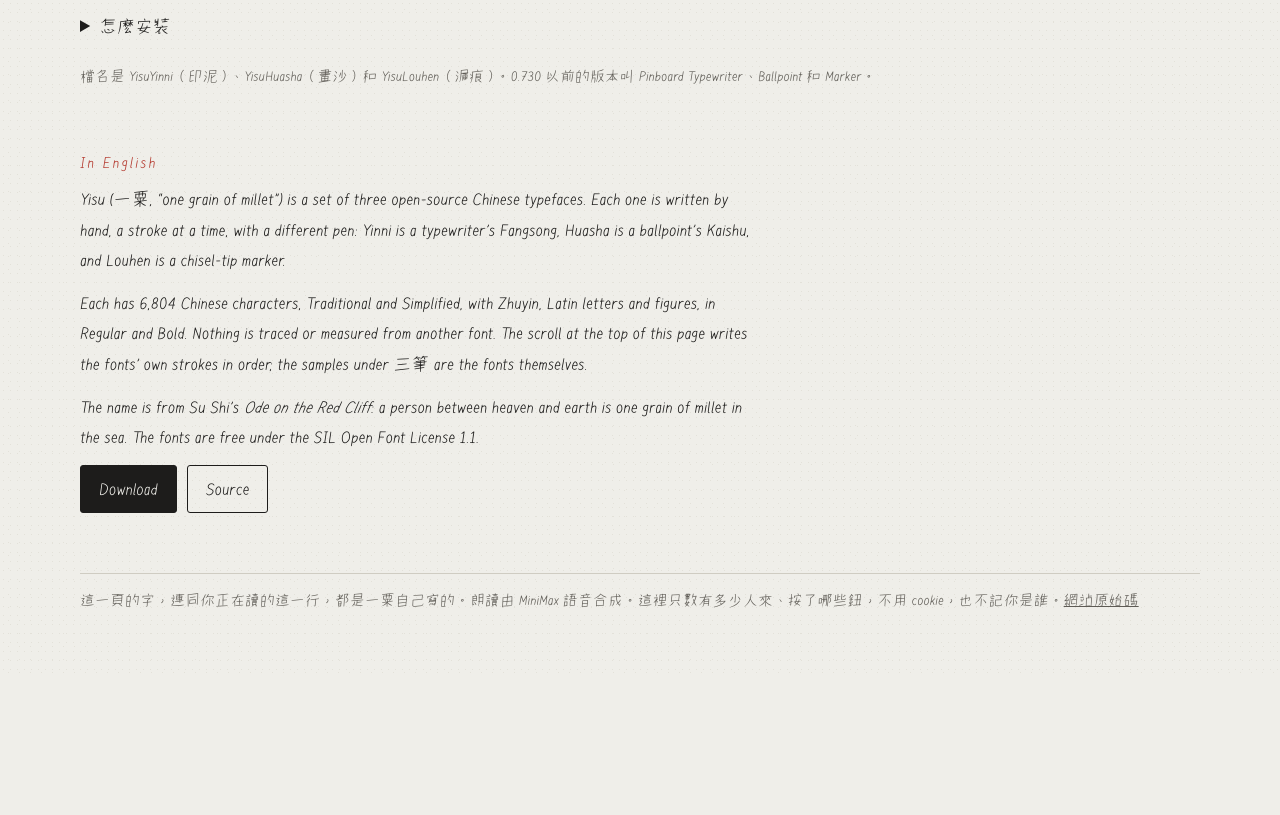
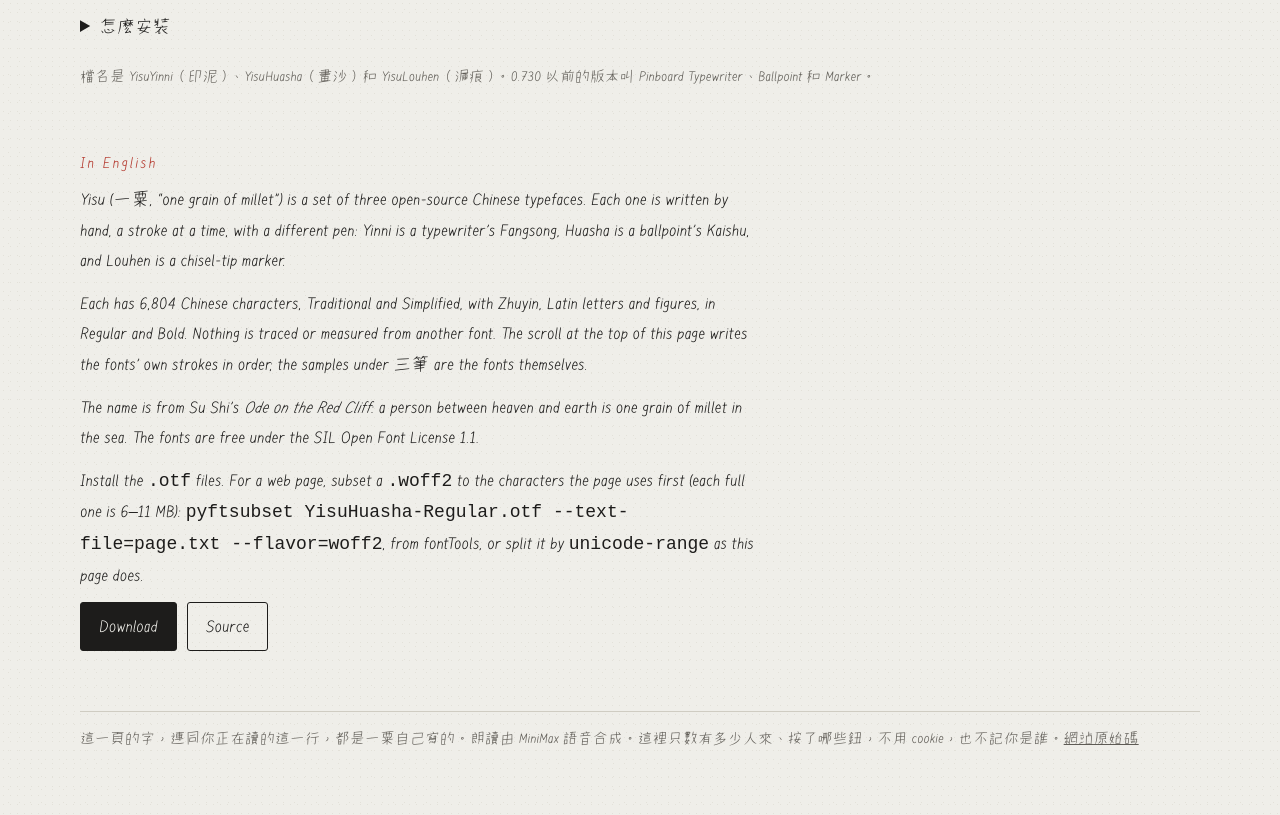
Before and after one commit to zjlgdx/yisu, a plain HTML site: page public/index.html in a window 1280 px wide. Shown: the part 3772-4587 px from the top of the page. Before the commit the page ends 4450 px from the top, so only its background shows below. Drawn offline with Linux system fonts and the light colour scheme.

Commit message:
Download notes: subset the WOFF2 for a web page (#5)
Each full WOFF2 is 6–11 MB. The notes now give a pyftsubset command and
mention unicode-range slices, as this page uses; the English section
says the same in a line.

Closes #5.

Co-Authored-By: Claude Opus 5.5 <noreply@anthropic.com>

```diff
--- a/public/index.html
+++ b/public/index.html
@@ -387,7 +387,7 @@ footer a { display: inline-block; padding: 9px 0; margin: -9px 0; }
       <li>macOS：下載 <code>.otf</code>，點兩下打開，按「安裝」。</li>
       <li>Windows：在 <code>.otf</code> 上按右鍵，選「安裝」。</li>
       <li>Linux：放進 <code>~/.local/share/fonts</code>，再執行 <code>fc-cache -f</code>。</li>
-      <li>網頁：用 <code>.woff2</code>，在 CSS 裡寫 <code>@font-face { font-family: "Yisu"; src: url(YisuHuasha-Regular.woff2) format("woff2"); }</code>。</li>
+      <li>網頁：完整的 <code>.woff2</code> 每個有 6 到 11 MB，直接放上網頁，要先下載好幾 MB 才看得到字。先把頁面用到的字切出來：裝好 <code>pip install fonttools brotli</code>，執行 <code>pyftsubset YisuHuasha-Regular.otf --text-file=page.txt --flavor=woff2 --output-file=yisu-huasha.woff2</code>（<code>page.txt</code> 放頁面上的文字），再在 CSS 裡寫 <code>@font-face { font-family: "Yisu Huasha"; src: url(yisu-huasha.woff2) format("woff2"); }</code>。文字常變的網站，可以像這一頁一樣，把字型切成幾十個小檔，各配一段 <code>unicode-range</code>，瀏覽器就只下載用到的那幾個。</li>
     </ul>
   </details>
   <p class="from" style="margin-top:14px">檔名是 YisuYinni（印泥）、YisuHuasha（畫沙）和 YisuLouhen（漏痕）。0.730 以前的版本叫 Pinboard Typewriter、Ballpoint 和 Marker。</p>
@@ -397,6 +397,7 @@ footer a { display: inline-block; padding: 9px 0; margin: -9px 0; }
     <p>Yisu (一粟, “one grain of millet”) is a set of three open-source Chinese typefaces. Each one is written by hand, a stroke at a time, with a different pen: Yinni is a typewriter’s Fangsong, Huasha is a ballpoint’s Kaishu, and Louhen is a chisel-tip marker.</p>
     <p>Each has 6,804 Chinese characters, Traditional and Simplified, with Zhuyin, Latin letters and figures, in Regular and Bold. Nothing is traced or measured from another font. The scroll at the top of this page writes the fonts’ own strokes in order; the samples under 三筆 are the fonts themselves.</p>
     <p>The name is from Su Shi’s <i>Ode on the Red Cliff</i>: a person between heaven and earth is one grain of millet in the sea. The fonts are free under the SIL Open Font License 1.1.</p>
+    <p>Install the <code>.otf</code> files. For a web page, subset a <code>.woff2</code> to the characters the page uses first (each full one is 6–11 MB): <code>pyftsubset YisuHuasha-Regular.otf --text-file=page.txt --flavor=woff2</code>, from fontTools, or split it by <code>unicode-range</code> as this page does.</p>
     <div class="get"><a class="main" href="https://github.com/zjlgdx/yisu-fonts/releases/latest" target="_blank" rel="noopener">Download</a><a href="https://github.com/zjlgdx/yisu-fonts" target="_blank" rel="noopener">Source</a></div>
   </div>
 
```
